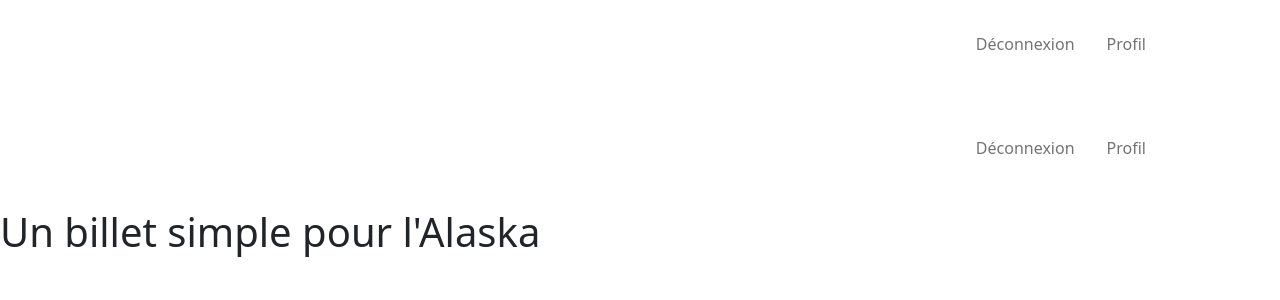
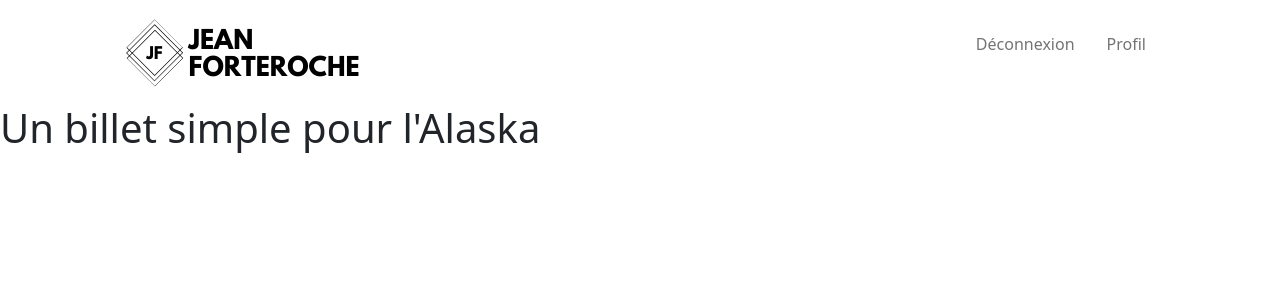
Before and after one commit to LHauwen/Projet-4-OC, a PHP site: template templates/home.php in a window 1280 px wide. Shown: the top 300 px of the page. Run offline with PHP 8.4, Linux system fonts and the light colour scheme; the template is opened without the code that fills it, so the values that code supplies are empty; some libraries are stand-ins or nearby versions.

Commit message:
mise en place de bootstrap

```diff
--- /dev/null
+++ b/public/css/style.css
@@ -0,0 +1,3 @@
+.blogTitle{
+    font-family: 'Abril Fatface', cursive;
+}
--- a/templates/base.php
+++ b/templates/base.php
@@ -16,7 +16,6 @@
 
     <?= $content ?>
 
-    <script src="https://kit.fontawesome.com/c93af533ba.js" crossorigin="anonymous"></script>
 </body>
 
 </html>
--- a/templates/home.php
+++ b/templates/home.php
@@ -10,7 +10,7 @@
 
 <nav class="navbar navbar-expand-lg navbar-light" id="mainNav">
     <section class="container px-4 px-lg-5">
-        <a class="navbar-brand" href="index.php"><img src="../public/assets/img/jfWs.png" alt="Logo du site"></a>
+        <a class="navbar-brand" href="index.php"><img src="../public/assets/img/jfBs.png" alt="Logo du site"></a>
 
         <ul class="navbar-nav ms-auto py-4 py-lg-0">
             <?php
@@ -43,47 +43,14 @@
 
 </nav>
 <header>
-<nav class="navbar navbar-expand-lg navbar-light" id="mainNav">
-    <section class="container px-4 px-lg-5">
-        <a class="navbar-brand" href="index.php"><img src="../public/assets/img/jfWs.png" alt="Logo du site"></a>
 
-        <ul class="navbar-nav ms-auto py-4 py-lg-0">
-            <?php
-                    //Menu dynamique si l'utilisateur est connecté
-                    if ($this->session->getUserInfo('pseudo')) :
-                    ?>
-            <p class="px-lg-3 py-3 py-lg-4" style="color:white">Bienvenue sur votre espace
-                <?= ucfirst(htmlspecialchars($this->session->getUserInfo('pseudo')))?></p>
-            <li class="nav-item"><a class="nav-link px-lg-3 py-3 py-lg-4"
-                    href="../public/index.php?route=logout">Déconnexion</a></li>
-            <li class="nav-item"><a class="nav-link px-lg-3 py-3 py-lg-4"
-                    href="../public/index.php?route=profile">Profil</a></li>
-            <?php if($this->session->getUserInfo('role') === 'admin') :?>
-            <li class="nav-item"><a class="nav-link px-lg-3 py-3 py-lg-4"
-                    href="../public/index.php?route=administration">Administration</a></li>
-            <?php endif;?>
-            <?php
-            else:
-            ?>
-            <li class="nav-item"><a class="nav-link px-lg-3 py-3 py-lg-4"
-                    href="../public/index.php?route=register">Inscription</a></li>
-            <li class="nav-item"> <a class="nav-link px-lg-3 py-3 py-lg-4"
-                    href="../public/index.php?route=login">Connexion</a></li>
-            <?php
-            endif;
-            ?>
-
-        </ul>
-    </section>
-
-</nav>
-    <section class="overlay">
-<h1 class="blogTitle">Un billet simple pour l'Alaska</h1>
+    <section >
+<h1>Un billet simple pour l'Alaska</h1>
 </section>
 </header>
 
-<main class="container">
-    <section class="row">
+<main>
+    <section>
 
         <?php
 /** @var \App\src\model\Article $articles */
@@ -91,7 +58,7 @@ foreach ($articles as $article) {
     ?>
         <article>
 
-                <h2><a href="../public/index.php?route=article&articleId=<?= htmlspecialchars($article->getId()) ?>"><?= htmlspecialchars($article->getTitle()); ?></a></h2>
+                <h2 class=""><a href="../public/index.php?route=article&articleId=<?= htmlspecialchars($article->getId()) ?>"><?= htmlspecialchars($article->getTitle()); ?></a></h2>
                 <p><?= nl2br(htmlspecialchars_decode($article->getContent())); ?></p><br>
 
                 <p><?= htmlspecialchars($article->getAuthor()); ?></p>
```
